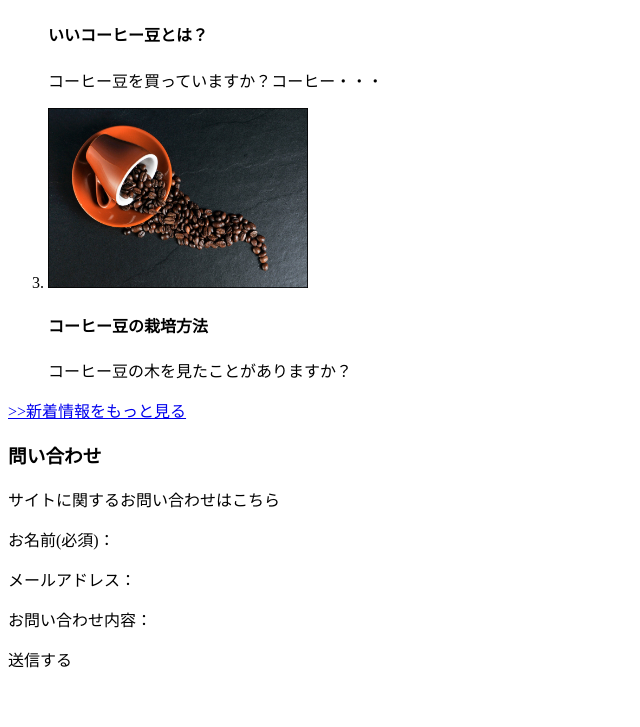
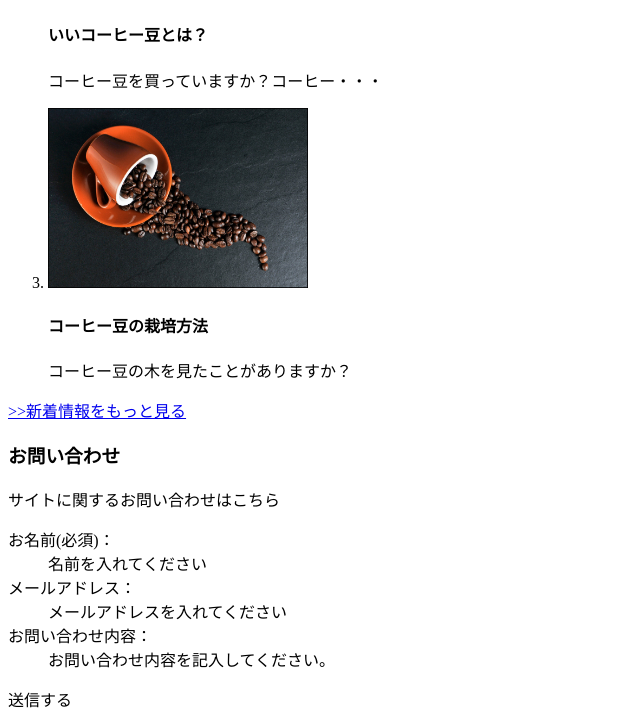
Before and after one commit to nakanaide1024/html-practice, a plain HTML site: page index.html in a window 1280 px wide. Shown: the part 1861-2588 px from the top of the page, without its empty margins (0-640 px from the left). Before the commit the page ends 2548 px from the top, so only its background shows below. Drawn offline with Linux system fonts and the light colour scheme.

Commit message:
dlタグについて

```diff
--- a/index.html
+++ b/index.html
@@ -8,7 +8,7 @@
   </head>
   <body>
     <h1>My Cofee</h1>
-    <img src="./img/coffee-01.jpg" alt="" width="100%" height="100%"/>
+    <img src="./img/coffee-01.jpg" alt="" width="100%" height="100%" />
     <ul>
       <li><a href="#about">MyCofeeとは？</a></li>
       <li><a href="#news">新着情報</a></li>
@@ -26,27 +26,32 @@
     <h3 id="news">新着情報</h3>
     <ol>
       <li>
-        <img src="./img/coffee-02.jpg" alt="" width="260px" height="180px"/>
+        <img src="./img/coffee-02.jpg" alt="" width="260px" height="180px" />
         <h4>コーヒーの美味しい飲み方</h4>
         <p>自宅で美味しいコーヒーを飲むには・・・</p>
       </li>
       <li>
-        <img src="./img/coffee-03.jpg" alt="" width="260px" height="180px"/>
+        <img src="./img/coffee-03.jpg" alt="" width="260px" height="180px" />
         <h4>いいコーヒー豆とは？</h4>
         <p>コーヒー豆を買っていますか？コーヒー・・・</p>
       </li>
       <li>
-        <img src="./img/coffee-02.jpg" alt="" width="260px" height="180px"/>
+        <img src="./img/coffee-02.jpg" alt="" width="260px" height="180px" />
         <h4>コーヒー豆の栽培方法</h4>
         <p>コーヒー豆の木を見たことがありますか？</p>
       </li>
     </ol>
     <p><a href="./news.html">>>新着情報をもっと見る</a></p>
-    <h3 id="contact">問い合わせ</h3>
+    <h3 id="contact">お問い合わせ</h3>
     <p>サイトに関するお問い合わせはこちら</p>
-    <p>お名前(必須)：</p>
-    <p>メールアドレス：</p>
-    <p>お問い合わせ内容：</p>
+    <dl>
+      <dt>お名前(必須)：</dt>
+      <dd>名前を入れてください</dd>
+      <dt>メールアドレス：</dt>
+      <dd>メールアドレスを入れてください</dd>
+      <dt>お問い合わせ内容：</dt>
+      <dd>お問い合わせ内容を記入してください。</dd>
+    </dl>
     <p>送信する</p>
   </body>
 </html>
```
